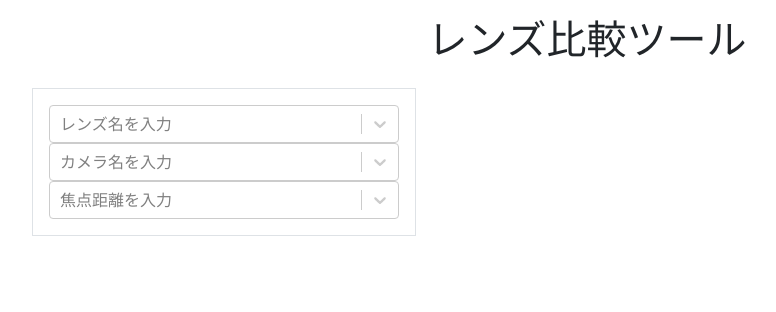
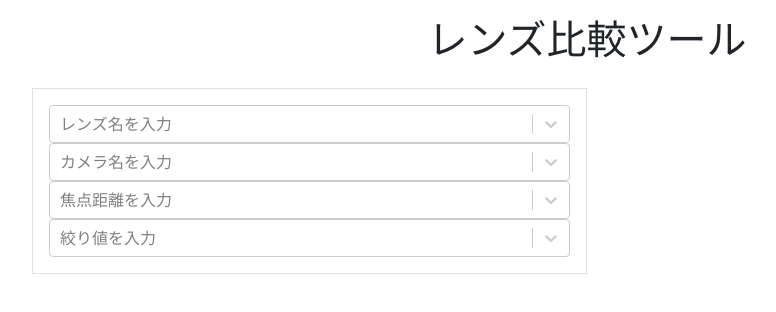
Before and after one commit to YSRKEN/lens-comparison-tool-by-tdp, a React (Create React App) app in the folder lens-comparison-tool-by-tdp/: page / in a window 1280 px wide. Shown: the top 312 px of the page, without its empty margins (53-829 px from the left). Built offline with nearby package versions, Linux system fonts and the light colour scheme; no server answers.

Commit message:
[add] レンズ名の選択、カメラ名、焦点距離の選択に応じて、絞り値の選択も一覧を切り替えられるようにした

```diff
--- a/lens-comparison-tool-by-tdp/src/App.tsx
+++ b/lens-comparison-tool-by-tdp/src/App.tsx
@@ -18,6 +18,11 @@ interface Fli {
   name: string;
 }
 
+interface Api {
+  id: string;
+  name: string;
+}
+
 interface SelectOption {
   value: string;
   label: string;
@@ -30,6 +35,8 @@ const LensDataCard: React.FC<{ lensList: Lens[] }> = ({ lensList }) => {
   const [cameraList, setCameraList] = useState<Camera[]>([]);
   const [cameraId, setCameraId] = useState('');
   const [fliList, setFliList] = useState<Fli[]>([]);
+  const [fliId, setFliId] = useState('');
+  const [apiList, setApiList] = useState<Api[]>([]);
 
   useEffect(() => {
     if (lensId === '') {
@@ -54,15 +61,34 @@ const LensDataCard: React.FC<{ lensList: Lens[] }> = ({ lensList }) => {
   }, [lensId, cameraId]);
 
   useEffect(() => {
+    if (lensId === '' || cameraId === '' || fliId === '') {
+      return;
+    }
+
+    const init = async () => {
+      setApiList(await (await fetch(`${SERVER_URL}/lenses/${lensId}/cameras/${cameraId}/flies/${fliId}/apis`)).json());
+    };
+    init();
+  }, [lensId, cameraId, fliId]);
+
+  useEffect(() => {
     if (cameraList.length > 0 && cameraList.filter(c => c.id === cameraId).length === 0) {
       setCameraId(cameraList[0].id);
     }
     // eslint-disable-next-line react-hooks/exhaustive-deps
   }, [cameraList]);
 
+  useEffect(() => {
+    if (fliList.length > 0 && fliList.filter(c => c.id === fliId).length === 0) {
+      setFliId(fliList[0].id);
+    }
+    // eslint-disable-next-line react-hooks/exhaustive-deps
+  }, [fliList]);
+
   const lensList2: SelectOption[] = lensList.map(l => { return { value: l.id, label: l.name } });
   const cameraList2: SelectOption[] = cameraList.map(l => { return { value: l.id, label: l.name } });
   const fliList2: SelectOption[] = fliList.map(l => { return { value: l.id, label: l.name } });
+  const apiList2: SelectOption[] = apiList.map(l => { return { value: l.id, label: l.name } });
 
   const onChangeLens = (e: ValueType<SelectOption>) => {
     if (e !== null && e !== undefined) {
@@ -76,14 +102,19 @@ const LensDataCard: React.FC<{ lensList: Lens[] }> = ({ lensList }) => {
     }
   };
 
-  return <div className="border" style={{ width: '24rem' }}>
+  const onChangeFli = (e: ValueType<SelectOption>) => {
+    if (e !== null && e !== undefined) {
+      setFliId((e as SelectOption).value);
+    }
+  };
+
+  return <div className="border w-50">
     <Form className="m-3">
       <Form.Group>
-        <Select options={lensList2} placeholder="レンズ名を入力"
-          onChange={onChangeLens} />
-        <Select options={cameraList2} placeholder="カメラ名を入力"
-          onChange={onChangeCamera} />
-        <Select options={fliList2} placeholder="焦点距離を入力" />
+        <Select options={lensList2} placeholder="レンズ名を入力" onChange={onChangeLens} />
+        <Select options={cameraList2} placeholder="カメラ名を入力" onChange={onChangeCamera} />
+        <Select options={fliList2} placeholder="焦点距離を入力" onChange={onChangeFli} />
+        <Select options={apiList2} placeholder="絞り値を入力" />
       </Form.Group>
     </Form>
   </div>
```
